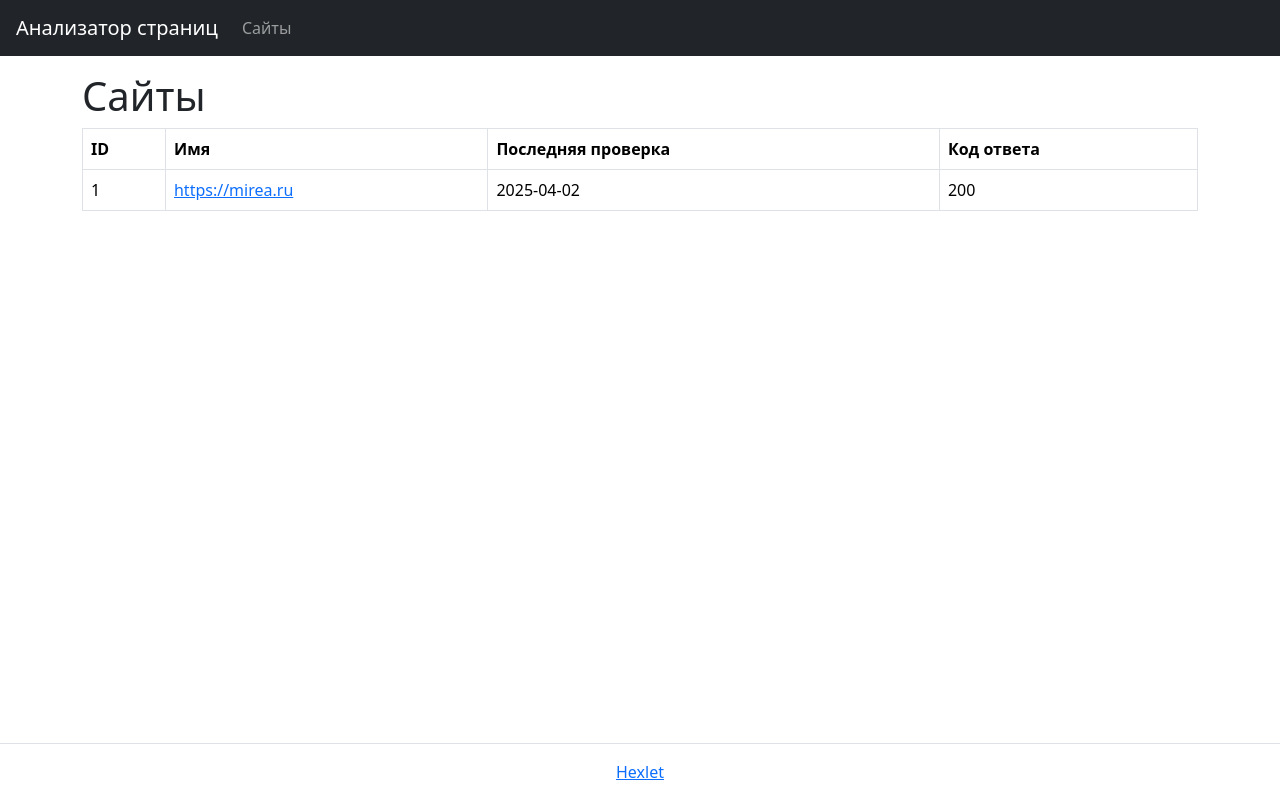
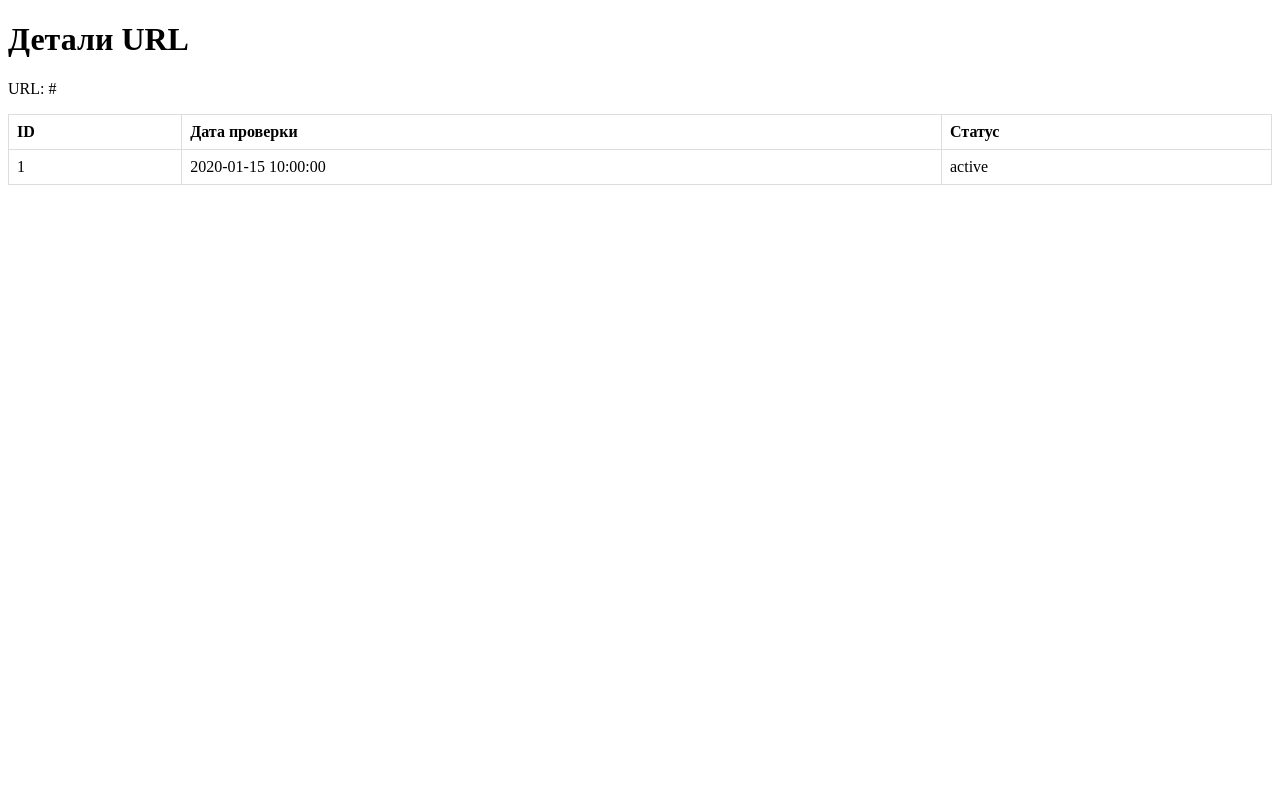
Before and after one commit to Roodmann/python-project-83, a Flask app: template page_analyzer/templates/urls.html in a window 1280 px wide. Run offline with Flask 3, Linux system fonts and the light colour scheme; the template is opened without the code that fills it: most values are stand-ins (such as "Sample title", 1, 10 or a date in 2020).

Commit message:
full page pack

```diff
--- a/database.sql
+++ b/database.sql
@@ -3,3 +3,14 @@
     name VARCHAR(255) UNIQUE NOT NULL,
     created_at DATE DEFAULT CURRENT_TIMESTAMP
 );
+
+
+CREATE TABLE url_checks (
+    id BIGINT PRIMARY KEY GENERATED ALWAYS AS IDENTITY,
+    url_id BIGINT REFERENCES urls (id),
+    status_code INTEGER,
+    h1 VARCHAR(255),
+    title VARCHAR(255),
+    description TEXT,
+    created_at TIMESTAMP DEFAULT CURRENT_TIMESTAMP,
+);
--- a/page_analyzer/app.py
+++ b/page_analyzer/app.py
@@ -3,8 +3,9 @@
 import os
 from dotenv import load_dotenv
 
-from validation import is_valid_url
-from .database import check_url_existence, add_urls, get_one_url
+from validation import is_valid_url, normalize_url
+from .database import check_url_existence, add_urls, get_one_url, get_checks_for_url, get_all_urls
+from datetime import datetime
 
 
 
@@ -23,6 +24,8 @@
 def add_url():
     # получаем данные из формы request.form
     url_name = request.form.get('url')
+    # нормализуем URL
+    normalized_url_name = normalize_url(url_name)
     # валидируем наш юрл,  если ошибка, то выводим сообщение (flash_message) и редиректим на index
     if not is_valid_url(url_name):
         flash("Некорректный URL! Пожалуйста введите корректный URL", "Error")
@@ -32,7 +35,7 @@
                                 url_name=url_name
                                 ), 422
     # Добавляем юрл (через псукопг)
-    existing_url = check_url_existence(url_name)
+    existing_url = check_url_existence(app, normalized_url_name)
 
     # Если URL уже существует, редиректим на страницу с существующим коротким URL
     if existing_url:
@@ -40,7 +43,7 @@
 
     # если юрл уже есть - редиректим на конкретный юрл
     # если все норм, то редиректим на конретный юрл
-    new_url = add_urls(url_name)
+    new_url =add_urls(app, normalized_url_name)
 
     return redirect(url_for('show_url_by_id', url_id=new_url.id))
 
@@ -48,19 +51,44 @@
 @app.get("/urls")
 def get_urls():
     # Получаем из бд наши юрлы
-    urls = add_url()
+    urls = get_all_urls(app)
     # Добавляем их в шаблон и воззвращаем его
+
     return render_template('urls.html', urls=urls)
 
 
 @app.get('/urls/<int:url_id>')
 def show_url_by_id(url_id):
     # получаем юрл из бд
-    _url = get_one_url(url_id)
+    _url = get_one_url(app, url_id)
     # если все нормально, то возвращаем шаблон с нужными данными
     if _url:
         return render_template('urls.html', url=_url)
     # если проблемы, то флэшим сообщение и редиректим на список с урлами
     else:
         flash('URL not found', 'error')
+
         return redirect(url_for('get_urls'))
+
+
+# Обработчик маршрута POST /urls/<id>/checks
+@app.route('/urls/<int:id>/checks', methods=['POST'])
+def create_check(id):
+    # Получаем данные из запроса
+    url_id = id
+    created_at = datetime.now()
+    return f"Проверка создана. URL ID: {url_id}, Created at: {created_at}"
+
+
+@app.route('/urls/<int:url_id>')
+def show_url(url_id):
+    _url = get_one_url(app, url_id)  # Функция, которая получает URL по ID
+    checks = get_checks_for_url(url_id)  # Получаем все проверки для данного URL ID
+    return render_template('urls.html', url=_url, checks=checks)
+
+""""
+existing_url = check_url_existence(url_name) должен быть existing_url = check_url_existence(app, normalized_url_name)
+(обрати внимание, что здесь лучше использовать уже нормализованный URL).
+new_url = add_urls(url_name) должен быть new_url = add_urls(app, normalized_url_name).
+_url = get_one_url(url_id) должен быть _url = get_one_url(app, url_id).
+"""
--- a/page_analyzer/templates/index.html
+++ b/page_analyzer/templates/index.html
@@ -6,7 +6,8 @@
     <title>Простая форма</title>
 </head>
 <body>
-    <form action="#" method="post">
+    <h1>Новая проверка</h1>
+    <form action="/urls/<id>/checks" method="post">
         <input type="text" name="userInput" placeholder="Введите текст" required>
         <button type="submit">Отправить</button>
     </form>
--- a/page_analyzer/templates/urls.html
+++ b/page_analyzer/templates/urls.html
@@ -1,73 +1,40 @@
 <!DOCTYPE html>
-<html lang="en">
+<html lang="ru">
 <head>
-    <meta charset="utf-8">
-    <meta name="viewport" content="width=device-width, initial-scale=1, shrink-to-fit=no">
-    <meta name="description" content="Third project for Hexlet.io">
-    <link href="https://cdn.jsdelivr.net/npm/bootstrap@5.3.3/dist/css/bootstrap.min.css" rel="stylesheet" integrity="sha384-QWTKZyjpPEjISv5WaRU9OFeRpok6YctnYmDr5pNlyT2bRjXh0JMhjY6hW+ALEwIH" crossorigin="anonymous">
-    <title>Анализатор страниц</title>
+    <meta charset="UTF-8">
+    <title>Детали URL</title>
+    <style>
+        table {
+            width: 100%;
+            border-collapse: collapse;
+        }
+        th, td {
+            border: 1px solid #ddd;
+            padding: 8px;
+            text-align: left;
+        }
+    </style>
 </head>
-  <body class="min-vh-100 d-flex flex-column">
-  <header class="flex-shrink-0">
-    <nav class="navbar navbar-expand-md navbar-dark bg-dark px-3">
-  <a class="navbar-brand" href="/">Анализатор страниц</a>
-  <div id="navbarNav">
-      <ul class="navbar-nav">
-        <li class="nav-item"><a class="nav-link " href="/urls">Сайты</a></li>
-      </ul>
-  </div>
-</nav>
-
-  </header>
-
-
-
-  <main class="flex-grow-1">
-    <div class="container-lg mt-3">
-      <h1>Сайты</h1>
-
-
-<div class="table-responsive">
-  <table class="table table-bordered table-hover text-nowrap" data-test="urls">
+<body>
+    <h1>Детали URL</h1>
+    <p>URL: {{ url.url }}</p>
+<table data-test="checks">
   <thead>
     <tr>
       <th>ID</th>
-      <th>Имя</th>
-      <th>Последняя проверка</th>
-      <th>Код ответа</th>
+      <th>Дата проверки</th>
+      <th>Статус</th>
+
     </tr>
   </thead>
   <tbody>
-
+    {% for check in checks %}
       <tr>
-          <td>1</td>
-          <td>
-            <a href="/urls/1">
-              https://mirea.ru
-            </a>
-          </td>
-
-          <td>2025-04-02</td>
-
-
-          <td>200</td>
+        <td>{{ check.id }}</td>
+        <td>{{ check.check_date }}</td>
+        <td>{{ check.status }}</td>
 
       </tr>
-
+    {% endfor %}
   </tbody>
 </table>
-</div>
-
-    </div>
-  </main>
-  <footer class="border-top py-3 mt-5 flex-shrink-0">
-  <div class="container-lg">
-    <div class="text-center">
-      <a href="https://ru.hexlet.io/" target="_blank">Hexlet</a>
-    </div>
-  </div>
-</footer>
-
-  <script src="https://cdn.jsdelivr.net/npm/bootstrap@5.3.3/dist/js/bootstrap.bundle.min.js" integrity="sha384-YvpcrYf0tY3lHB60NNkmXc5s9fDVZLESaAA55NDzOxhy9GkcIdslK1eN7N6jIeHz" crossorigin="anonymous"></script>
-  </body>
-</html>
```
Also changed, not shown: page_analyzer/database.py (+18 -0 lines), validation.py (+19 -0 lines). Lines whose indentation alone changed are shown as unchanged.
